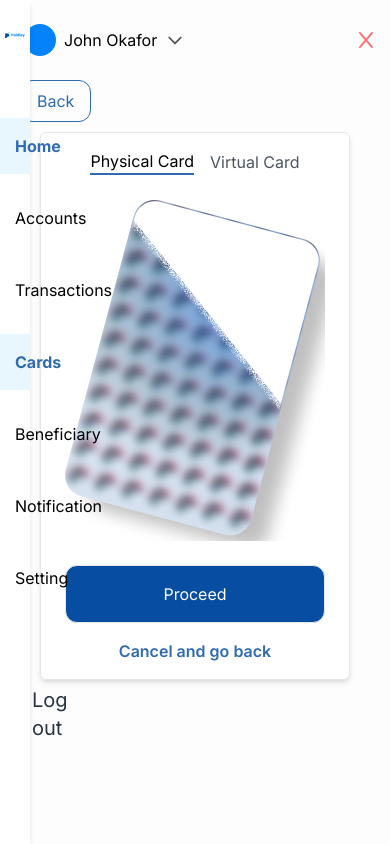
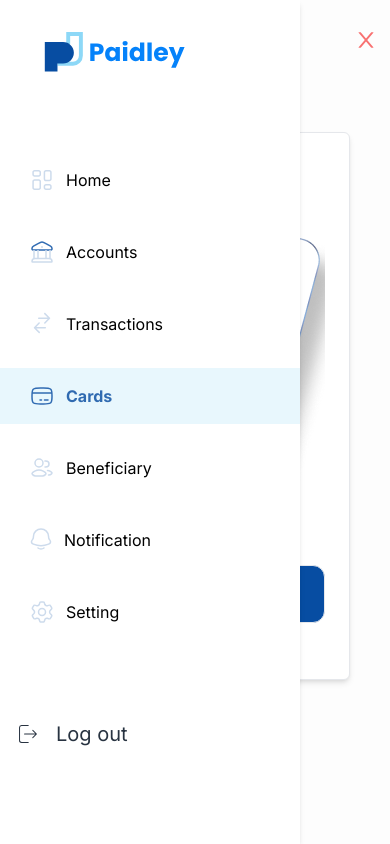
Before and after one commit to superwaih/paidley, a Next.js app: page /dashboard/cards in a window 390 px wide. Both pictures are taken after a click on the element 363 px from the left and 40 px from the top of the page. Built offline with nearby package versions, Linux system fonts and the light colour scheme.

Commit message:
fixed mobile sidebar

```diff
--- a/components/dashboard/SimpleNav.jsx
+++ b/components/dashboard/SimpleNav.jsx
@@ -99,7 +99,8 @@
         </div>
       </div>
 
-      {showMenu && <MobileSidebar />}
+      {showMenu && (<MobileSidebar />)}
+      {/* <MobileSidebar /> */}
     </div>
   );
 };
--- a/components/dashboard/mobile-componets/MobileSidebar.jsx
+++ b/components/dashboard/mobile-componets/MobileSidebar.jsx
@@ -17,7 +17,7 @@
     whileInView={'show'}
     variants={fadeIn("right")}
 
-    className='bg-white bottom-0 shadow-md py-8 left-0 top-0  md:hidden max-w-3xl  w-[30px]   h-screen absolute'>
+    className='bg-white  bottom-0 shadow-md py-8 left-0 top-0  md:hidden max-w-3xl  w-[300px]   h-screen absolute'>
     <div className='m-auto flex-1 w-[80%]'>
         <Image
             width={0}
@@ -33,11 +33,11 @@
 
         return(
             <Link href={href} key={id}>
-                <div className={routePath.includes(href) ? 'w-full bg-[#E8F7FD]' : "w-full"} >
+                <div className={routePath === href ? 'w-full bg-[#E8F7FD]' : "w-full"} >
             <div className='flex gap-3 py-4 m-auto w-[80%]' >
                 <Icon />
 
-                <h3 className={routePath.includes(href) ? 'capitalize text-[#306BB1] font-bold' : 'capitalize text-black'} >{title}</h3>
+                <h3 className={routePath === href ? 'capitalize text-[#306BB1] font-bold' : 'capitalize text-black'} >{title}</h3>
                 </div>
                 </div>
         </Link>
```
